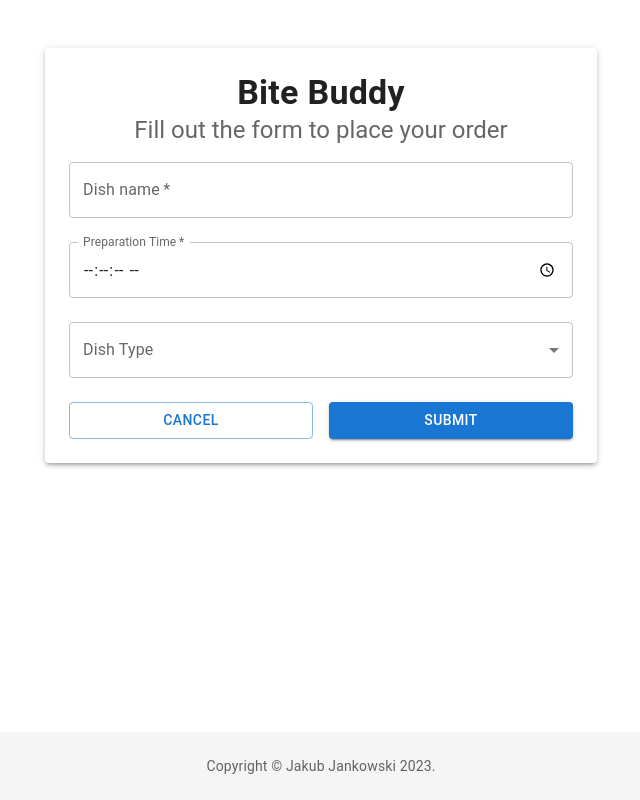
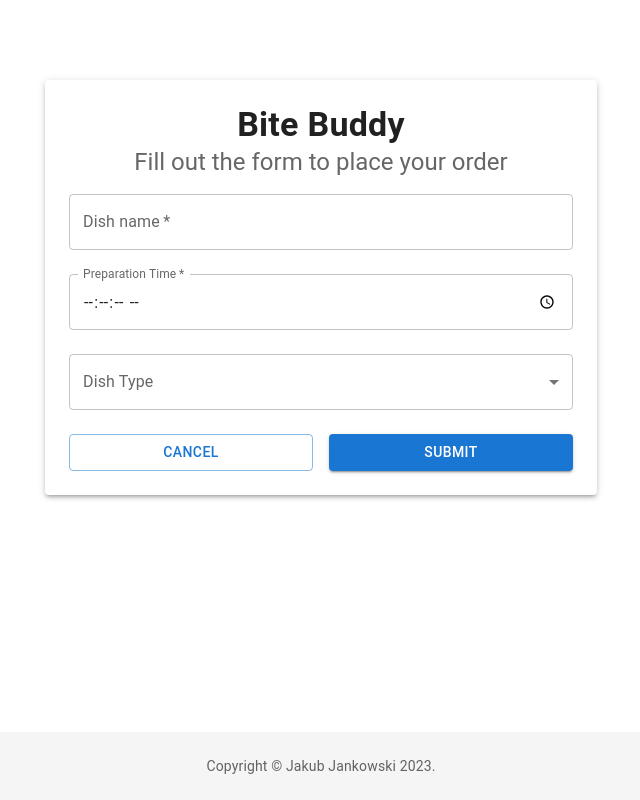
Before and after one commit to TheMankel/BiteBuddy, a React (Vite) app: page / in a window 1280 px wide. Shown: the whole page, without its empty margins (319-959 px from the left). Built offline with nearby package versions, Linux system fonts and the light colour scheme.

Commit message:
Added top margin to main component

```diff
--- a/src/layout/AppLayout.tsx
+++ b/src/layout/AppLayout.tsx
@@ -14,7 +14,7 @@
         minHeight: '100vh',
       }}>
       <CssBaseline />
-      <Container component='main' maxWidth='sm'>
+      <Container component='main' maxWidth='sm' sx={{ mt: 4 }}>
         {children}
       </Container>
       <Footer />
```
